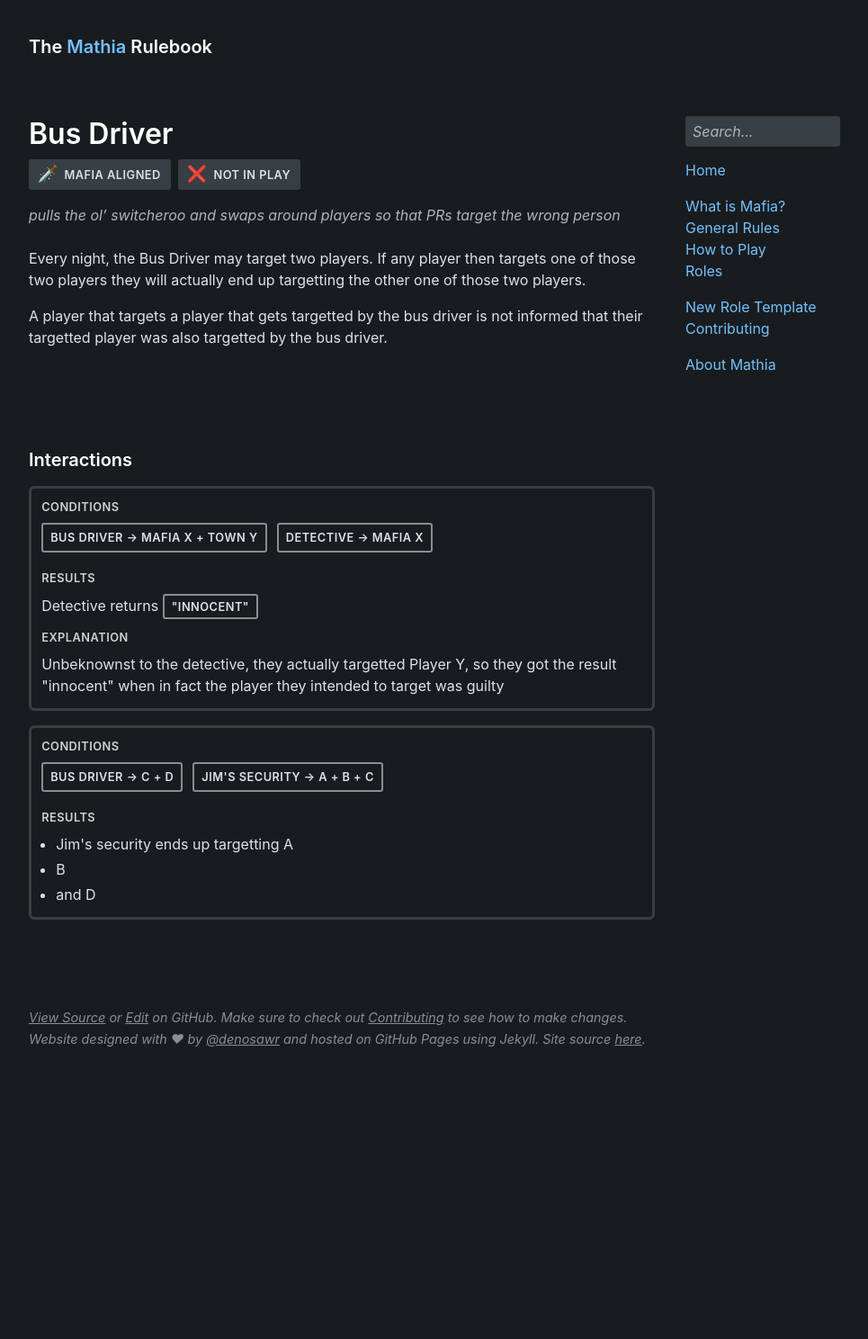
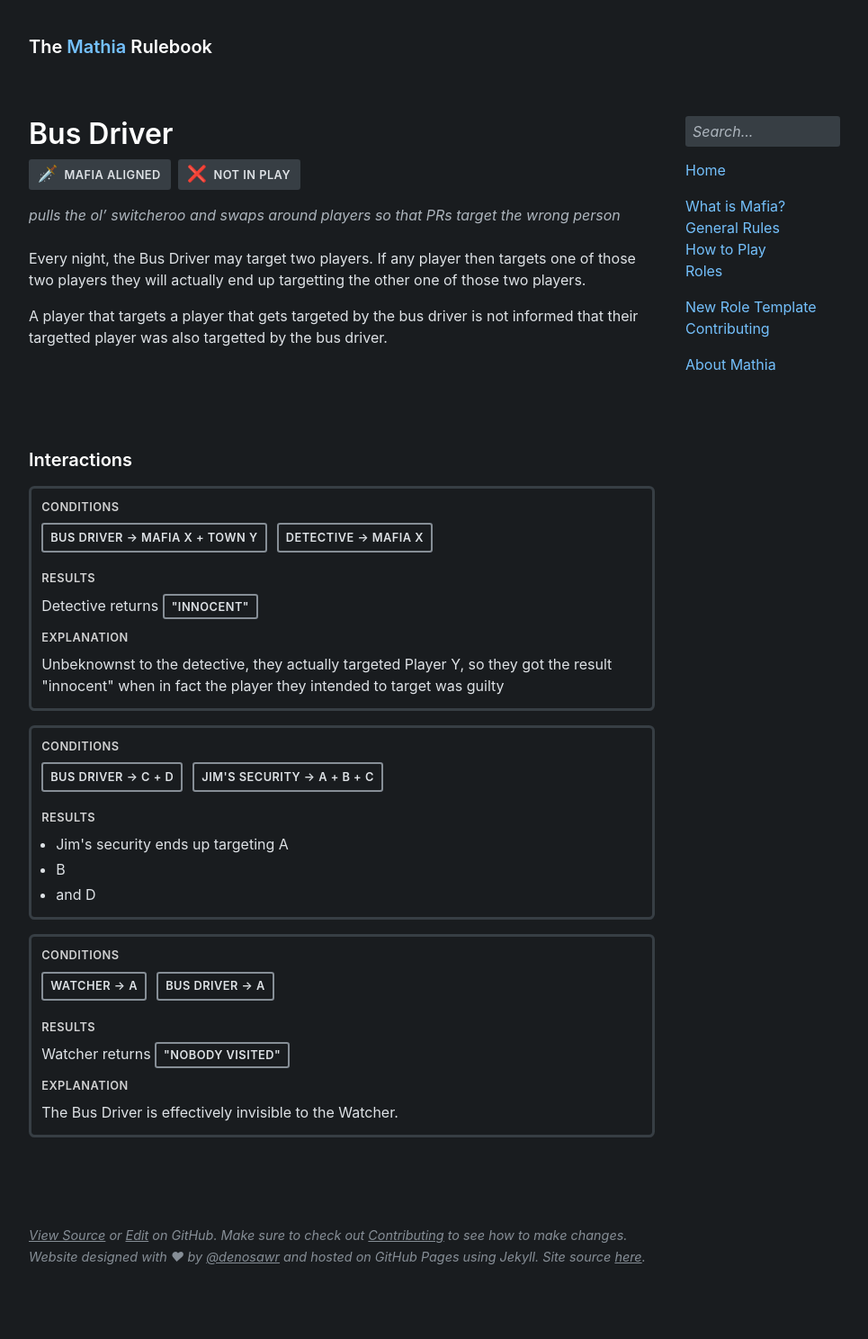
Before and after one commit to olliecheng/mathia-rulebook, a Jekyll site: the page built from roles/bus-driver.md, in a window 1280 px wide. Shown: the whole page at 90% size, without its empty margins (152-1117 px from the left). Built offline with Jekyll 4.4.1, drawn with Linux system fonts in a browser that asks for light colours; some web fonts are replaced; before the commit the page ends 1246 px from its top, so only the background shows below that.

Commit message:
Added Watcher interaction

```diff
--- a/roles/bus-driver.md
+++ b/roles/bus-driver.md
@@ -8,15 +8,20 @@ description: pulls the ol’ switcheroo and swaps around players so that PRs tar
 
 Every night, the Bus Driver may target two players. If any player then targets one of those two players they will actually end up targetting the other one of those two players.
 
-A player that targets a player that gets targetted by the bus driver is not informed that their targetted player was also targetted by the bus driver.
+A player that targets a player that gets targeted by the bus driver is not informed that their targetted player was also targetted by the bus driver.
 
 {% capture interactions %}
 Bus Driver > Mafia X + Town Y, Detective > Mafia X;
 Detective returns "innocent";
-Unbeknownst to the detective, they actually targetted Player Y, so they got the result "innocent" when in fact the player they intended to target was guilty
+Unbeknownst to the detective, they actually targeted Player Y, so they got the result "innocent" when in fact the player they intended to target was guilty
 
 ---
 Bus Driver > C + D, Jim's Security > A + B + C;
-Jim's security ends up targetting A, B, and D;
+Jim's security ends up targeting A, B, and D;
+
+---
+Watcher > A, Bus Driver > A;
+Watcher returns "Nobody visited";
+The Bus Driver is effectively invisible to the Watcher.
 {% endcapture %}
 {% include interactions.html content=interactions %}
```
